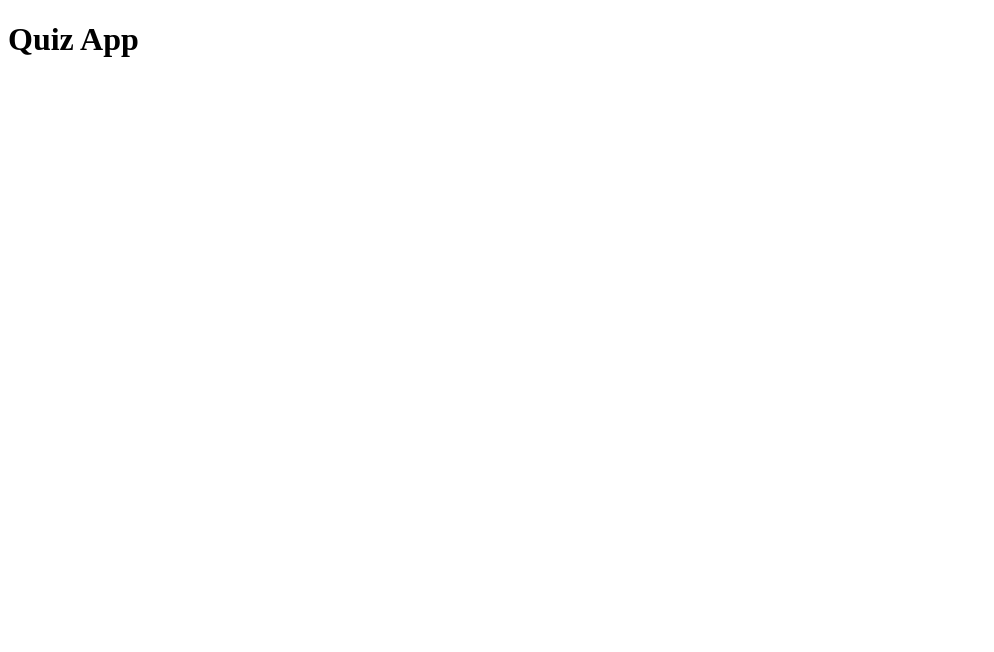
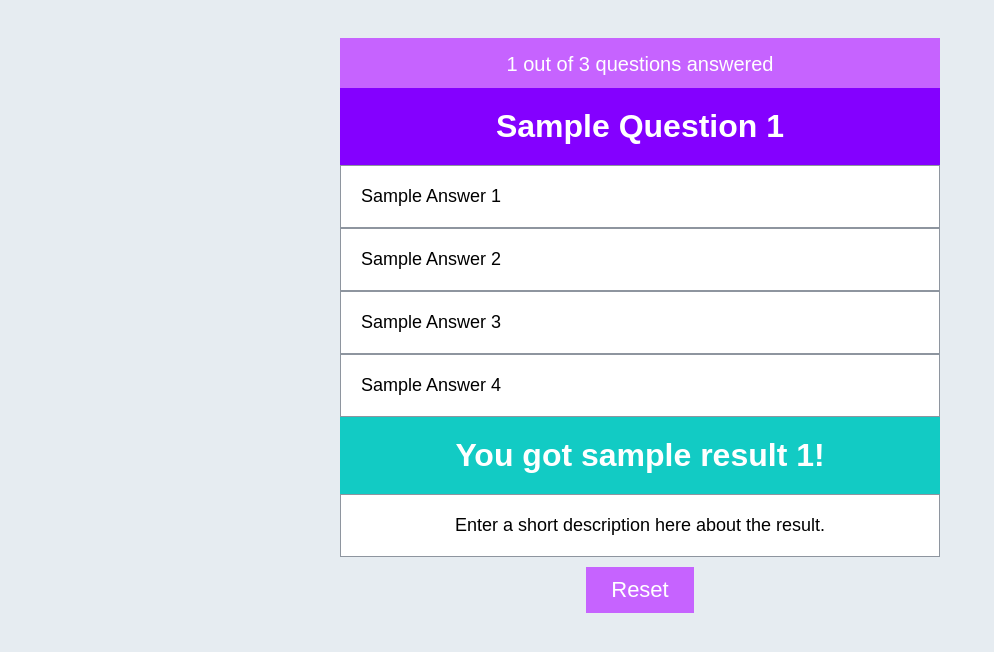
Before and after one commit to AdityaPratap006/vue-quiz-app, a Vue app: page / in a window 1280 px wide. Shown: the top 652 px of the page, without its empty margins (0-994 px from the left). Built offline with nearby package versions, Linux system fonts and the light colour scheme.

Commit message:
feat: added template, styles and data

```diff
--- a/public/index.html
+++ b/public/index.html
@@ -1,15 +1,21 @@
 <!DOCTYPE html>
 <html lang="">
     <head>
-    <meta charset="utf-8">
-    <meta http-equiv="X-UA-Compatible" content="IE=edge">
-    <meta name="viewport" content="width=device-width,initial-scale=1.0">
-    <link rel="icon" href="<%= BASE_URL %>favicon.ico">
+        <meta charset="utf-8" />
+        <meta http-equiv="X-UA-Compatible" content="IE=edge" />
+        <meta name="viewport" content="width=device-width,initial-scale=1.0" />
+        <link rel="icon" href="<%= BASE_URL %>favicon.ico" />
         <title><%= htmlWebpackPlugin.options.title %></title>
+
+        <link rel="stylesheet" href="<%= BASE_URL %>main.css" />
     </head>
     <body>
         <noscript>
-      <strong>We're sorry but <%= htmlWebpackPlugin.options.title %> doesn't work properly without JavaScript enabled. Please enable it to continue.</strong>
+            <strong
+                >We're sorry but <%= htmlWebpackPlugin.options.title %> doesn't
+                work properly without JavaScript enabled. Please enable it to
+                continue.</strong
+            >
         </noscript>
         <div id="app"></div>
         <!-- built files will be auto injected -->
--- /dev/null
+++ b/public/main.css
@@ -0,0 +1,128 @@
+* {
+    box-sizing: border-box;
+}
+body {
+    font-size: 20px;
+    font-family: sans-serif;
+    padding-top: 20px;
+    background: #e6ecf1;
+}
+
+.ctr {
+    margin: 0 auto;
+    max-width: 600px;
+    width: 100%;
+    box-sizing: border-box;
+    position: relative;
+}
+.questions-ctr {
+    position: relative;
+    width: 100%;
+}
+.question {
+    width: 100%;
+    padding: 20px;
+    font-size: 32px;
+    font-weight: bold;
+    text-align: center;
+    background-color: #8400ff;
+    color: #fff;
+    box-sizing: border-box;
+}
+.single-question {
+    position: relative;
+    width: 100%;
+}
+.answer {
+    border: 1px solid #8e959f;
+    padding: 20px;
+    font-size: 18px;
+    width: 100%;
+    background-color: #fff;
+    transition: 0.2s linear all;
+}
+.answer span {
+    display: inline-block;
+    margin-left: 5px;
+    font-size: 0.75em;
+    font-style: italic;
+}
+.progress {
+    height: 50px;
+    margin-top: 10px;
+    background-color: #ddd;
+    position: relative;
+}
+.bar {
+    height: 50px;
+    background-color: #c663ff;
+    transition: all 0.3s linear;
+}
+.status {
+    position: absolute;
+    top: 15px;
+    left: 0;
+    text-align: center;
+    color: #fff;
+    width: 100%;
+}
+.answer:not(.is-answered) {
+    cursor: pointer;
+}
+.answer:not(.is-answered):hover {
+    background-color: #0088e2;
+    border-color: #0088e2;
+    color: #fff;
+}
+
+.title {
+    width: 100%;
+    padding: 20px;
+    font-size: 32px;
+    font-weight: bold;
+    text-align: center;
+    background-color: #12cbc4;
+    color: #fff;
+    box-sizing: border-box;
+}
+.desc {
+    border: 1px solid #8e959f;
+    padding: 20px;
+    font-size: 18px;
+    width: 100%;
+    background-color: #fff;
+    transition: 0.4s linear all;
+    text-align: center;
+}
+.fade-enter {
+    opacity: 0;
+}
+.fade-enter-active {
+    transition: all 0.3s linear;
+}
+.fade-leave-active {
+    transition: all 0.3s linear;
+    opacity: 0;
+    position: absolute;
+}
+
+.reset-btn {
+    background-color: #c663ff;
+    border: 0;
+    font-size: 22px;
+    color: #fff;
+    padding: 10px 25px;
+    margin: 10px auto;
+    display: block;
+}
+
+.result {
+    width: 100%;
+}
+
+.reset-btn:active,
+.reset-btn:focus,
+.reset-btn:hover {
+    border: 0;
+    outline: 0;
+}
--- a/src/App.vue
+++ b/src/App.vue
@@ -1,10 +1,112 @@
 <template>
-    <h1>Quiz App</h1>
+    <div class="ctr">
+        <div class="questions-ctr">
+            <div class="progress">
+                <div class="bar"></div>
+                <div class="status">1 out of 3 questions answered</div>
+            </div>
+            <div class="single-question">
+                <div class="question">Sample Question 1</div>
+                <div class="answers">
+                    <div class="answer">Sample Answer 1</div>
+                    <div class="answer">Sample Answer 2</div>
+                    <div class="answer">Sample Answer 3</div>
+                    <div class="answer">Sample Answer 4</div>
+                </div>
+            </div>
+        </div>
+        <div class="result">
+            <div class="title">You got sample result 1!</div>
+            <div class="desc">
+                Enter a short description here about the result.
+            </div>
+        </div>
+        <button type="button" class="reset-btn">Reset</button>
+    </div>
 </template>
 
 <script>
 export default {
     name: 'App',
+    data() {
+        return {
+            questions: [
+                {
+                    q: 'What is 2 + 2?',
+                    answers: [
+                        {
+                            text: '4',
+                            is_correct: true,
+                        },
+                        {
+                            text: '3',
+                            is_correct: false,
+                        },
+                        {
+                            text: 'Fish',
+                            is_correct: false,
+                        },
+                        {
+                            text: '5',
+                            is_correct: false,
+                        },
+                    ],
+                },
+                {
+                    q: 'How many letters are in the word "Banana"?',
+                    answers: [
+                        {
+                            text: '5',
+                            is_correct: false,
+                        },
+                        {
+                            text: '7',
+                            is_correct: false,
+                        },
+                        {
+                            text: '6',
+                            is_correct: true,
+                        },
+                        {
+                            text: '12',
+                            is_correct: false,
+                        },
+                    ],
+                },
+                {
+                    q: 'Find the missing letter: C_ke',
+                    answers: [
+                        {
+                            text: 'e',
+                            is_correct: false,
+                        },
+                        {
+                            text: 'a',
+                            is_correct: true,
+                        },
+                        {
+                            text: 'i',
+                            is_correct: false,
+                        },
+                    ],
+                },
+            ],
+            results: [
+                {
+                    min: 0,
+                    max: 2,
+                    title: 'Try again!',
+                    desc: 'Do a little more studying and you may succeed!',
+                },
+                {
+                    min: 3,
+                    max: 3,
+                    title: "Wow, you're a genius!",
+                    desc: 'Studying has definitely paid off for you!',
+                },
+            ],
+        };
+    },
 };
 </script>
 
```
Lines whose indentation alone changed are shown as unchanged.
